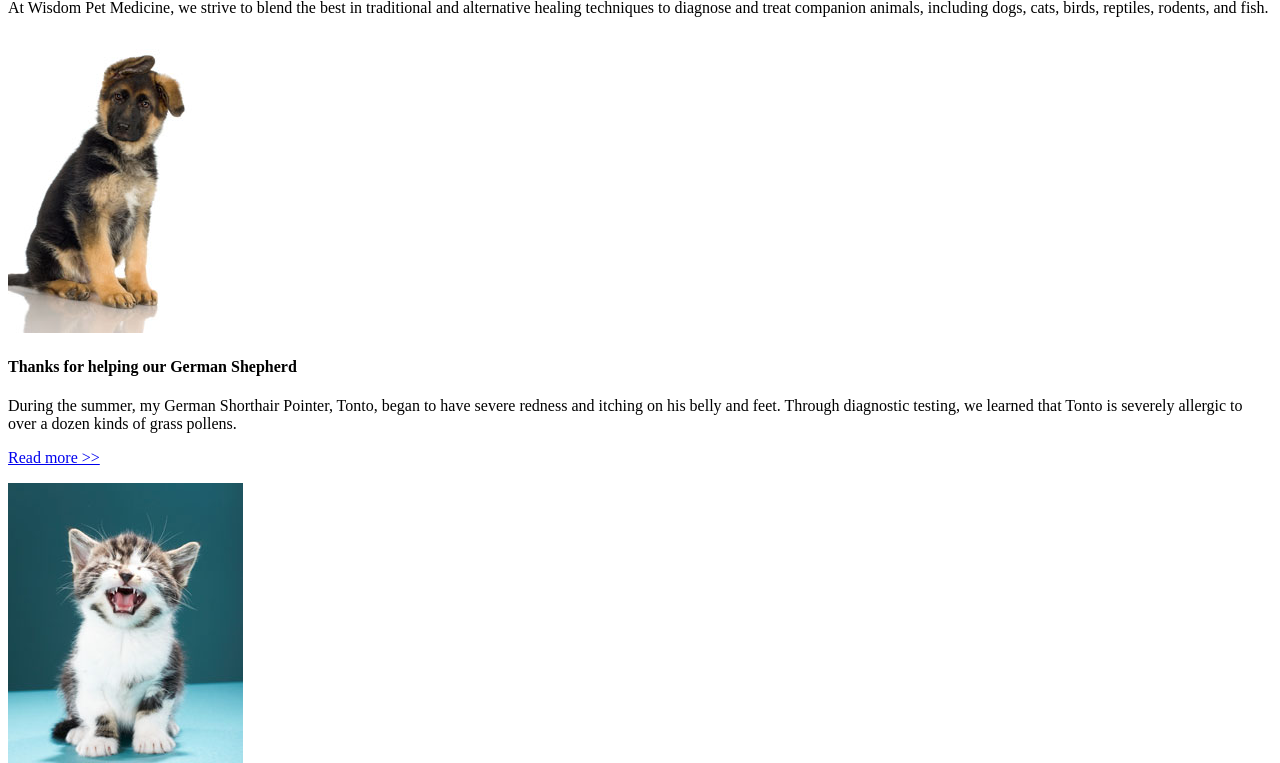
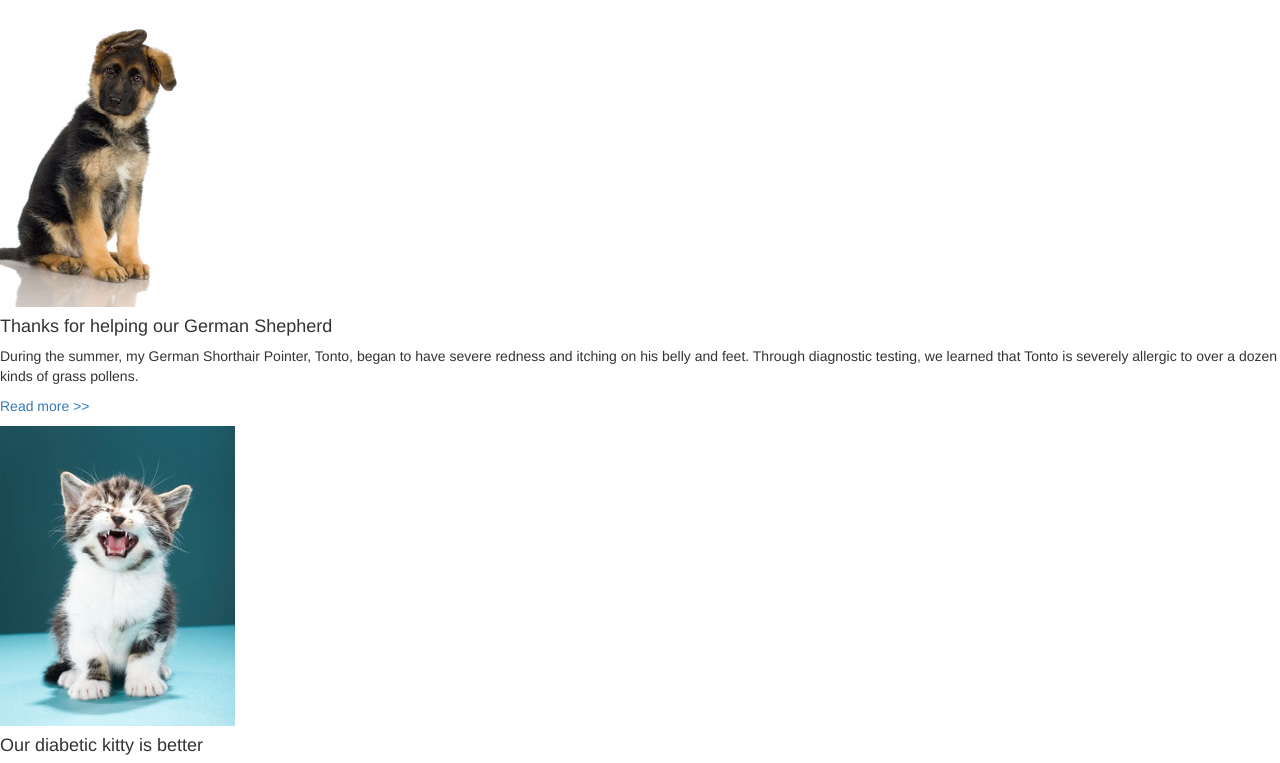
Before and after one commit to aaltn/bootstrap3, a plain HTML site: page bootstrap-base/index.html in a window 1280 px wide. Shown: the part 252-1015 px from the top of the page. Drawn offline with Linux system fonts and the light colour scheme.

Commit message:
Adding CSS to a Bootstrap HTML file

```diff
--- a/bootstrap-base/index.html
+++ b/bootstrap-base/index.html
@@ -4,6 +4,8 @@
 	<meta charset="utf-8">
 	<meta name="viewport" content="width=device-width, initial-scale=1.0">
 	<title>bootstrap-base</title>
+	<link rel="stylesheet" href="css/bootstrap.min.css">
+	<link rel="stylesheet" href="css/custom.css" >
 </head>
 
 <body>
```
